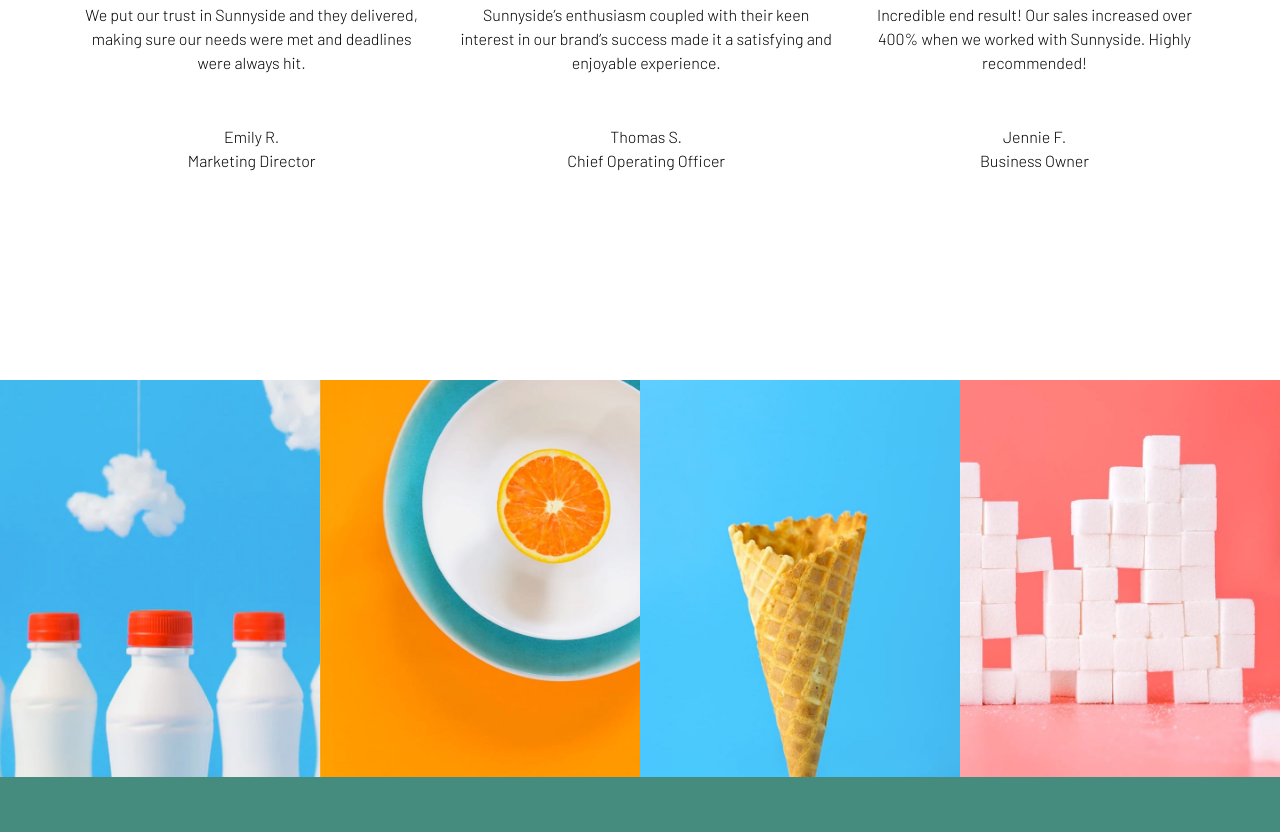
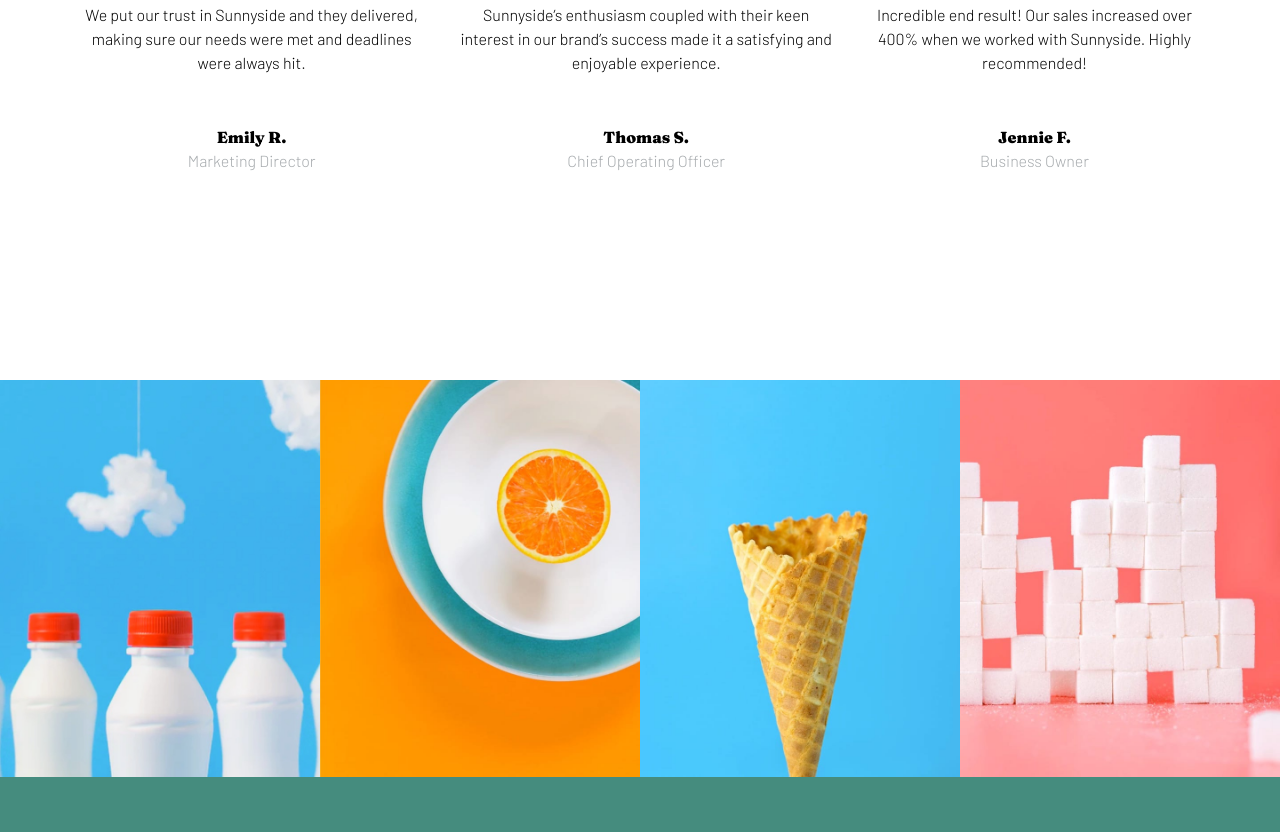
Before and after one commit to radanovicnikola93/sunnyside-agency, a website: page index.html in a window 1280 px wide. Shown: the part 2820-3652 px from the top of the page. Drawn offline with Linux system fonts and the light colour scheme.

Commit message:
styled content correctly

```diff
--- a/styles/sass/layouts/_testimonial.scss
+++ b/styles/sass/layouts/_testimonial.scss
@@ -19,6 +19,19 @@
         display: flex;
         justify-content: space-evenly;
         height: 60%;
+
+        // .client--testimonial {
+        //     // font-weight: $fw-600;
+        // }
+
+        .client--name {
+            font-family: $ff-fraunces;
+            font-weight: $fw-900;
+        }
+
+        .client--job-position {
+            color: $grayish-blue;
+        }
     }
 }
 
```
Also changed, not shown: styles/css/style.css.
